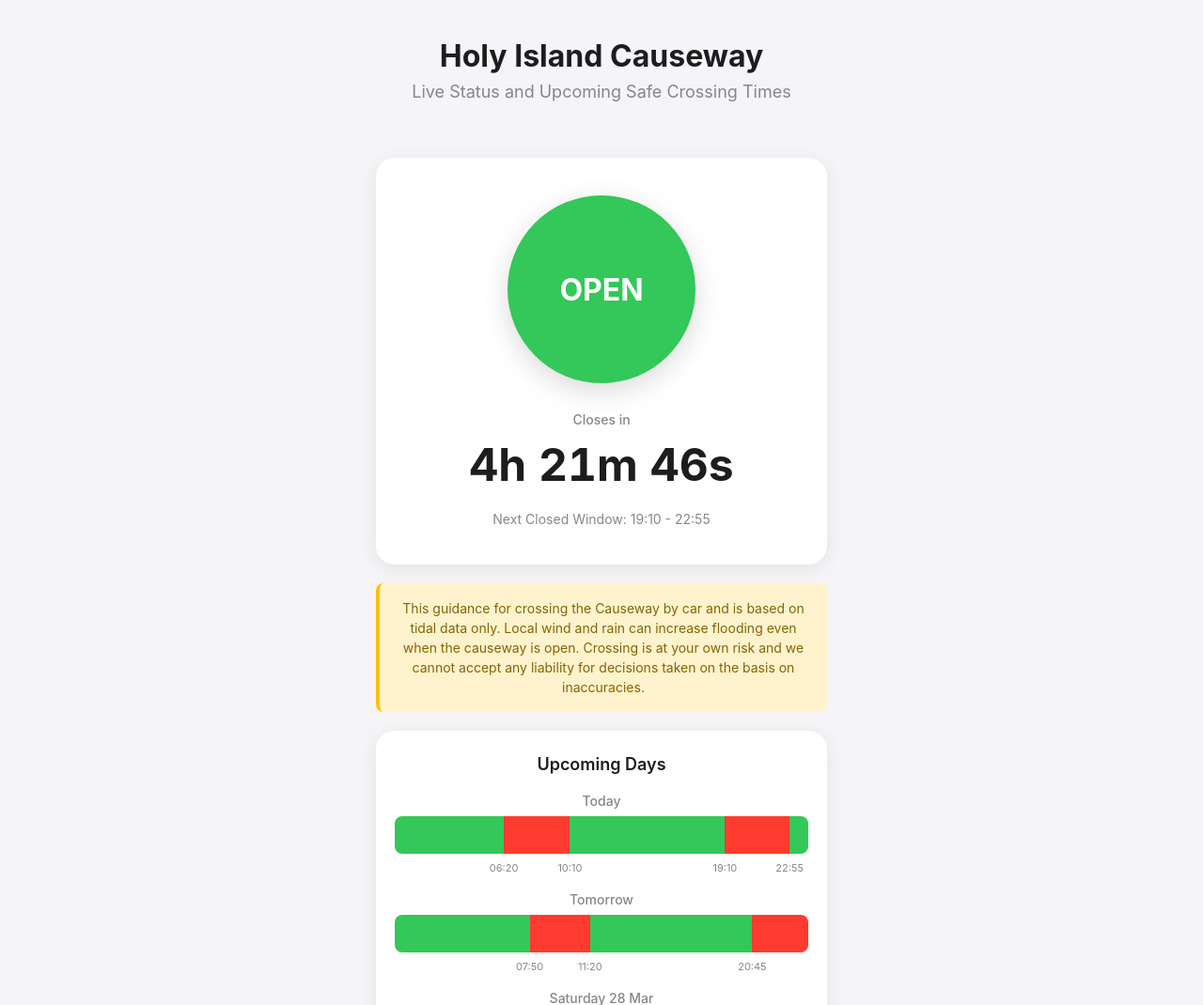
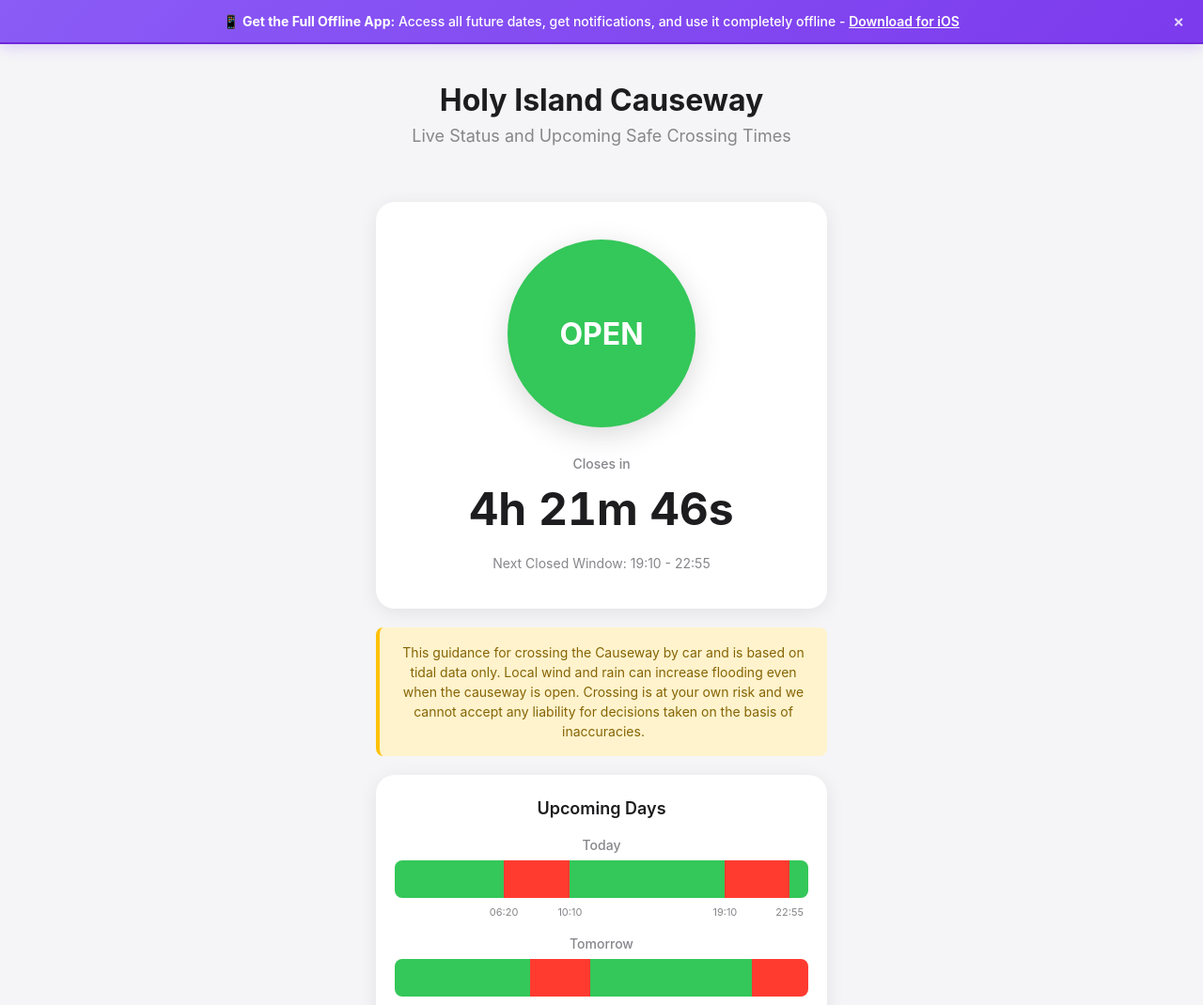
Before and after one commit to leon44/causewaywebapp, a Flask app: page / in a window 1280 px wide. Shown: the top 1070 px of the page at 94% size. Run offline with Flask 3, Linux system fonts and the light colour scheme.

Commit message:
Optimised

```diff
--- a/templates/index.html
+++ b/templates/index.html
@@ -14,6 +14,10 @@
     <meta property="og:title" content="Holy Island Causeway - Live & Future Safe Crossing Times">
     <meta property="og:description" content="Check if the Holy Island causeway is open or closed right now. Live and future tide times for safe crossing to Lindisfarne.">
     <meta property="og:type" content="website">
+    <meta property="og:image" content="{{ url_for('static', filename='featured.png') }}">
+    <meta property="og:image:width" content="1200">
+    <meta property="og:image:height" content="630">
+    <meta property="og:image:alt" content="Holy Island Causeway - Live tide times and safe crossing information">
     <meta property="og:image" content="{{ url_for('static', filename='featured.png') }}">
     <meta property="og:image:width" content="1200">
     <meta property="og:image:height" content="630">
@@ -79,6 +83,40 @@
             color: white;
             text-decoration: underline;
             font-weight: 600;
+        }
+
+        .ios-banner {
+            background: linear-gradient(135deg, #8B5CF6 0%, #7C3AED 100%);
+            color: white;
+            padding: 14px 20px;
+            text-align: center;
+            font-size: 14px;
+            font-weight: 500;
+            box-shadow: 0 2px 15px rgba(139, 92, 246, 0.3);
+            border-bottom: 2px solid #6D28D9;
+        }
+
+        .ios-banner.hidden {
+            display: none;
+        }
+
+        .ios-banner a {
+            color: white;
+            text-decoration: underline;
+            font-weight: 600;
+        }
+
+        .ios-banner .close-btn {
+            float: right;
+            color: rgba(255, 255, 255, 0.8);
+            text-decoration: none;
+            font-size: 18px;
+            line-height: 1;
+            margin-left: 10px;
+        }
+
+        .ios-banner .close-btn:hover {
+            color: white;
         }
 
         .container {
@@ -382,6 +420,12 @@
     </style>
 </head>
 <body>
+    <!-- iOS App Download Banner -->
+    <div id="ios-banner" class="ios-banner">
+        <a href="#" class="close-btn" onclick="this.parentElement.classList.add('hidden'); return false;">&times;</a>
+        <strong>📱 Get the Full Offline App:</strong> Access all future dates, get notifications, and use it completely offline - <a href="https://apps.apple.com/il/app/holy-island-crossing-times/id6760356995" target="_blank">Download for iOS</a>
+    </div>
+
     <div class="container">
         <header>
             <h1>Holy Island Causeway</h1>
@@ -471,9 +515,14 @@
                 if (metaTag) {
                     metaTag.remove();
                 }
-            } else if (isIOS && isSafari) {
-                // Keep banner for Safari iOS only (iOS Smart App Banner will show instead)
-                // Keep banner for Chrome iOS and other browsers
+            } else if (isIOS) {
+                // Show iOS app banner for all iOS browsers
+                const iosBanner = document.getElementById('ios-banner');
+                if (iosBanner) {
+                    iosBanner.classList.remove('hidden');
+                }
+
+                // Hide the regular app banner for iOS
                 const banner = document.getElementById('app-banner');
                 if (banner) {
                     banner.classList.add('hidden');
@@ -608,7 +657,7 @@
                 </div>
 
                 <div class="disclaimer">
-                    This guidance for crossing the Causeway by car and is based on tidal data only. Local wind and rain can increase flooding even when the causeway is open. Crossing is at your own risk and we cannot accept any liability for decisions taken on the basis on inaccuracies.
+                    This guidance for crossing the Causeway by car and is based on tidal data only. Local wind and rain can increase flooding even when the causeway is open. Crossing is at your own risk and we cannot accept any liability for decisions taken on the basis of inaccuracies.
                 </div>
 
                 <div class="upcoming-section">
```
